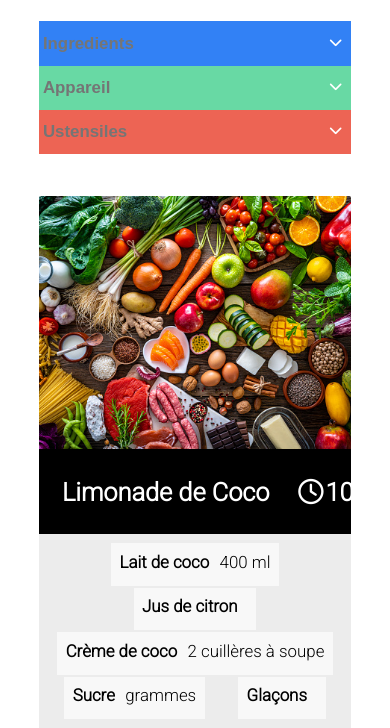
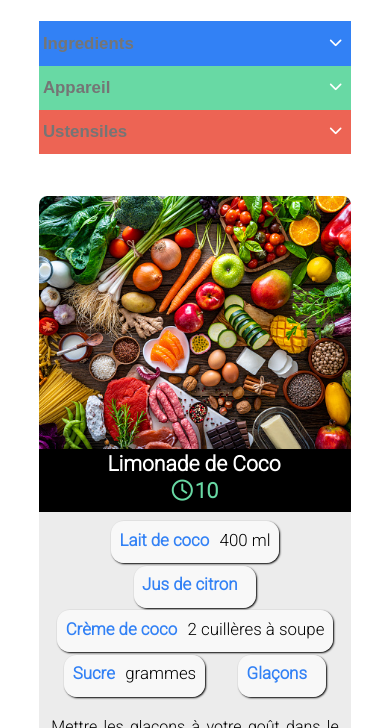
Before and after one commit to ClementBenezech/clementbenezech_7_14072021, a website: page index.html in a window 390 px wide. Shown: the part 84-812 px from the top of the page. Drawn offline with Linux system fonts and the light colour scheme.

Commit message:
Modified the mobile layout for better looks and lisibility

```diff
--- a/sass/components/_recipes.scss
+++ b/sass/components/_recipes.scss
@@ -26,6 +26,7 @@
         @include mobile-only {
             width: 80vw;
             height: max-content;
+            border-radius: 1vh;
         }
 
 
@@ -45,9 +46,12 @@
             width: 100%;
             height: 3vw;
             @include mobile-only {
-                height: 10vh;
+                flex-wrap:wrap;
+                height: auto;
                 background-color:black;
                 align-items:center;
+                justify-content: flex-start;
+                padding-bottom: 1vh;
             }
             &__title {
                 width:80%;
@@ -55,10 +59,12 @@
                 font-weight: bold;
                 margin: 0.5vw 1vw 0 0.5vw;
                 @include mobile-only {
-                    font-size: 3vh;
+                    width:100%;
+                    font-size: 2.5vh;
                     color:white;
                     text-align:center;
                     height: auto;
+
                 }
 
             }
@@ -68,9 +74,12 @@
                 font-weight: bold;
                 margin: 0.5vw 1vw 0 1vw;
                 @include mobile-only {
-                    font-size: 3vh;
+                    width:100%;
+                    font-size: 2.5vh;
                     color:white;
                     height: auto;
+                    text-align: center;
+                    color: $color-menu-device;
                 }
                 &::before {
                     content: "";
@@ -96,7 +105,6 @@
                     display:flex;
                     flex-direction:row;
                     flex-wrap: nowrap;
-
                     height:2vw;
                     @include mobile-only {
                         max-width: 100%;
@@ -104,7 +112,9 @@
                         padding: 0.2vh;
                         height:3vh;
                         padding: 1vh;
-                    margin: 0.3vw 0.3vw;
+                        margin: 0.3vw 0.3vw;
+                        border-radius: 1.5vh;
+                        box-shadow: 1px 1px 2px black;
                     }
 
                 }
@@ -117,6 +127,7 @@
                     @include mobile-only {
                         font-size: 2vh;
                         height: 1vh;
+                        color: $color-menu-ingredients;
                     }
                     &::after {
                         /*content: ":";
@@ -127,6 +138,7 @@
                     @include mobile-only {
                         font-size: 2vh;
                         color: black;
+
                     }
 
                 }
@@ -137,8 +149,10 @@
                 overflow:hidden;
                 margin: 0.5vw 1vw;
                 @include mobile-only {
-                    width: 80vw;
-                    height: 40%;
+                    width: 100%;
+                    height: auto;
+                    padding: 1vh;
+                    text-align:justify;
                 }
             }
         }
--- a/sass/components/_searchFilters.scss
+++ b/sass/components/_searchFilters.scss
@@ -48,9 +48,12 @@
                 font-size: 2vh;
                 width:max-content;
                 border: 1px solid white;
+                background-color:rgba(255, 255, 255, 0.904);
                 margin: 0.5vh;
                 border-radius: 0.3vh;
-
+                color:black;
+                font-weight: bold;
+                box-shadow: 2px 2px 4px black;
             }
 
         }
```
Also changed, not shown: public/css/style.css, 1 other file.
